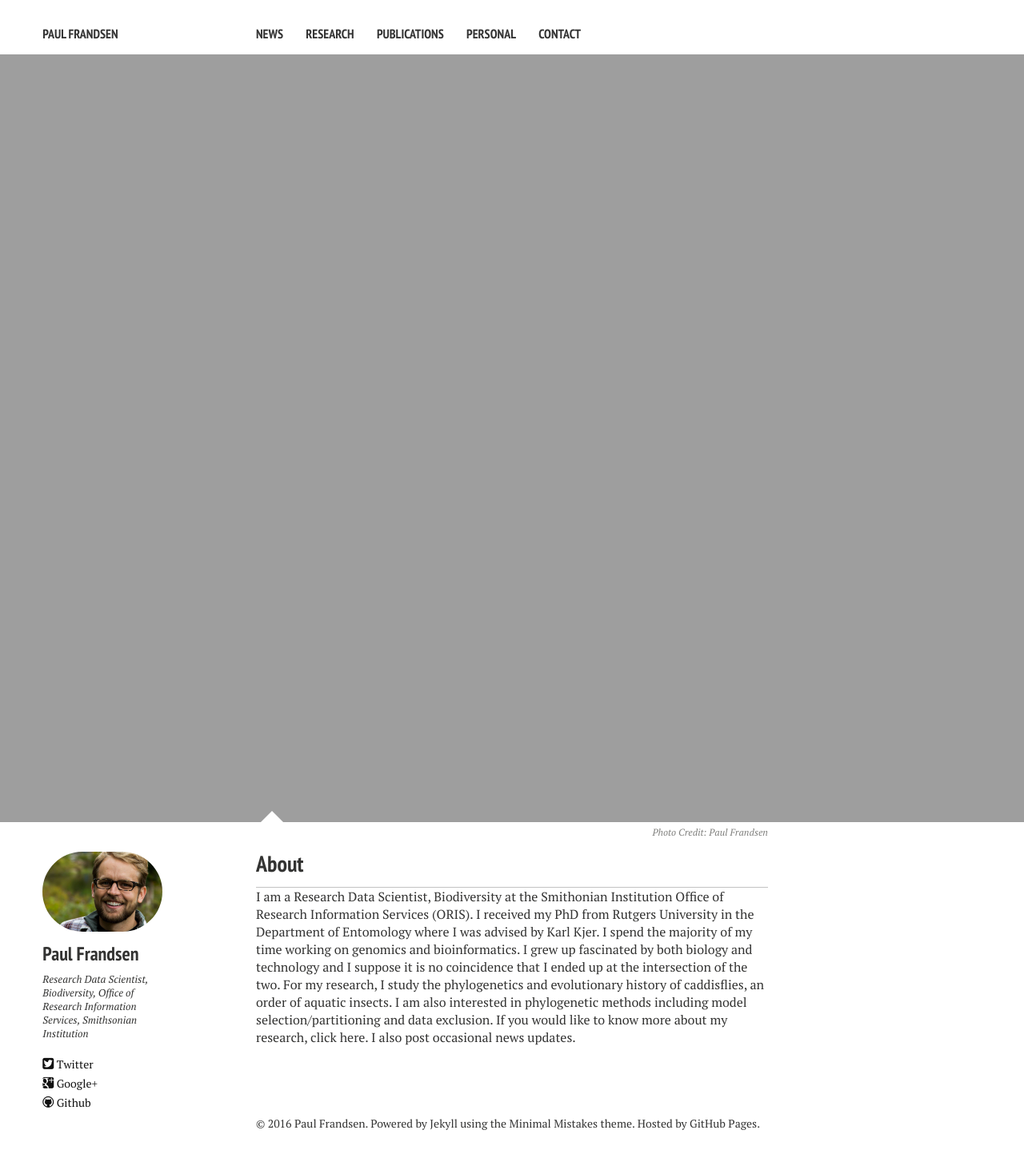
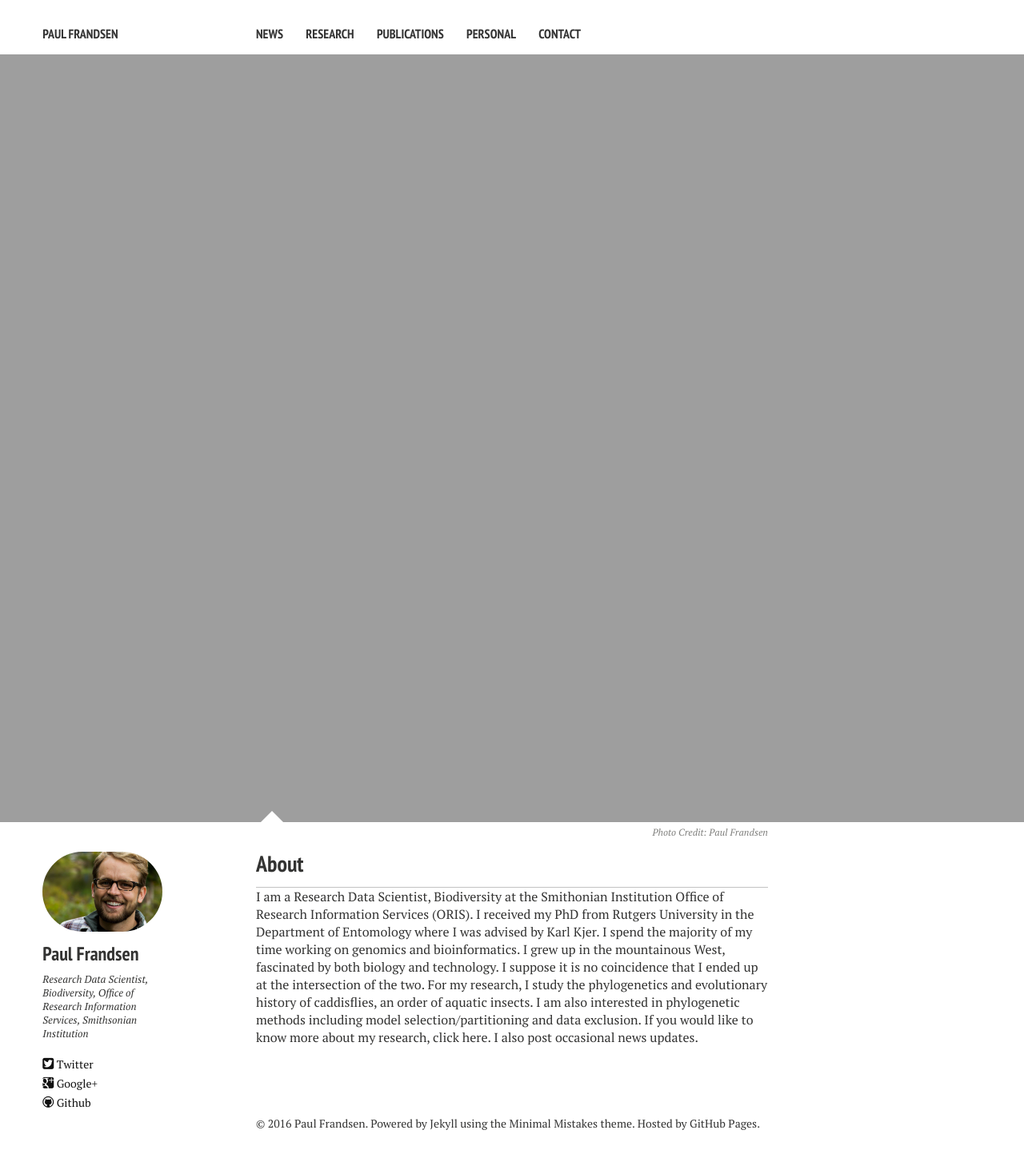
Before and after one commit to pbfrandsen/pbfrandsen.github.io, a Jekyll site: the page built from index.md, in a window 1280 px wide. Shown: the whole page at 80% size. Built offline with Jekyll 4.4.1, drawn with Linux system fonts in a browser that asks for light colours; nearby versions of some CDN libraries.

Commit message:
updated description

```diff
--- a/_layouts/home.html
+++ b/_layouts/home.html
@@ -51,7 +51,7 @@
  -->
 <div id="index">
   <h3>About</h3>
-  <p>I am a Research Data Scientist, Biodiversity at the <a href="http://oris.si.edu/">Smithonian Institution Office of Research Information Services (ORIS)</a>. I received my PhD from Rutgers University in the <a href="http://www-rci.rutgers.edu/~insects/">Department of Entomology</a> where I was advised by <a href="http://www-rci.rutgers.edu/~insects/kjer.htm">Karl Kjer</a>. I spend the majority of my time working on genomics and bioinformatics. I grew up fascinated by both biology and technology and I suppose it is no coincidence that I ended up at the intersection of the two. For my research, I study the phylogenetics and evolutionary history of caddisflies, an order of aquatic insects. I am also interested in phylogenetic methods including model selection/partitioning and data exclusion. If you would like to know more about my research, click <a href="{{ site.url}}/research/">here</a>. I also post occasional <a href="{{ site.url}}/news/">news updates</a>.</p>
+  <p>I am a Research Data Scientist, Biodiversity at the <a href="http://oris.si.edu/">Smithonian Institution Office of Research Information Services (ORIS)</a>. I received my PhD from Rutgers University in the <a href="http://www-rci.rutgers.edu/~insects/">Department of Entomology</a> where I was advised by <a href="http://www-rci.rutgers.edu/~insects/kjer.htm">Karl Kjer</a>. I spend the majority of my time working on genomics and bioinformatics. I grew up in the mountainous West, fascinated by both biology and technology. I suppose it is no coincidence that I ended up at the intersection of the two. For my research, I study the phylogenetics and evolutionary history of caddisflies, an order of aquatic insects. I am also interested in phylogenetic methods including model selection/partitioning and data exclusion. If you would like to know more about my research, click <a href="{{ site.url}}/research/">here</a>. I also post occasional <a href="{{ site.url}}/news/">news updates</a>.</p>
 </div>
 
 <div class="footer-wrap">
```
